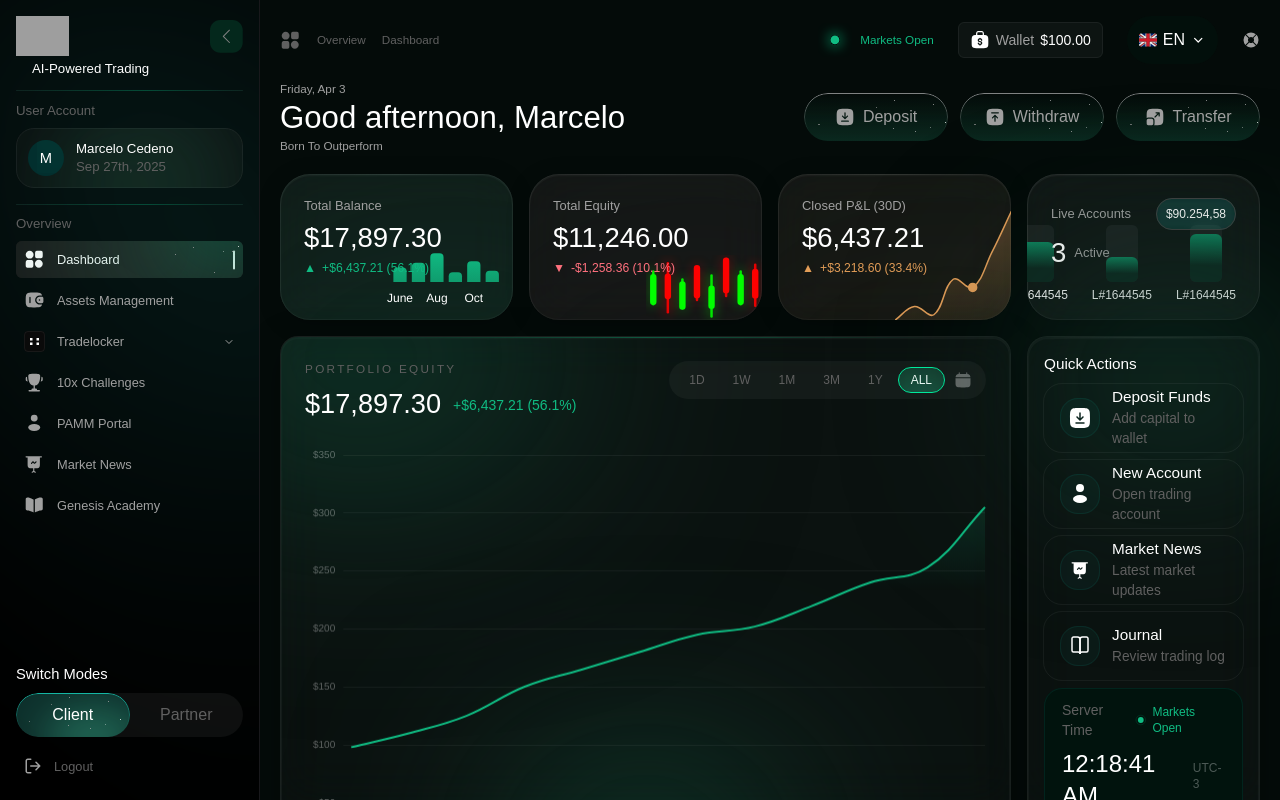
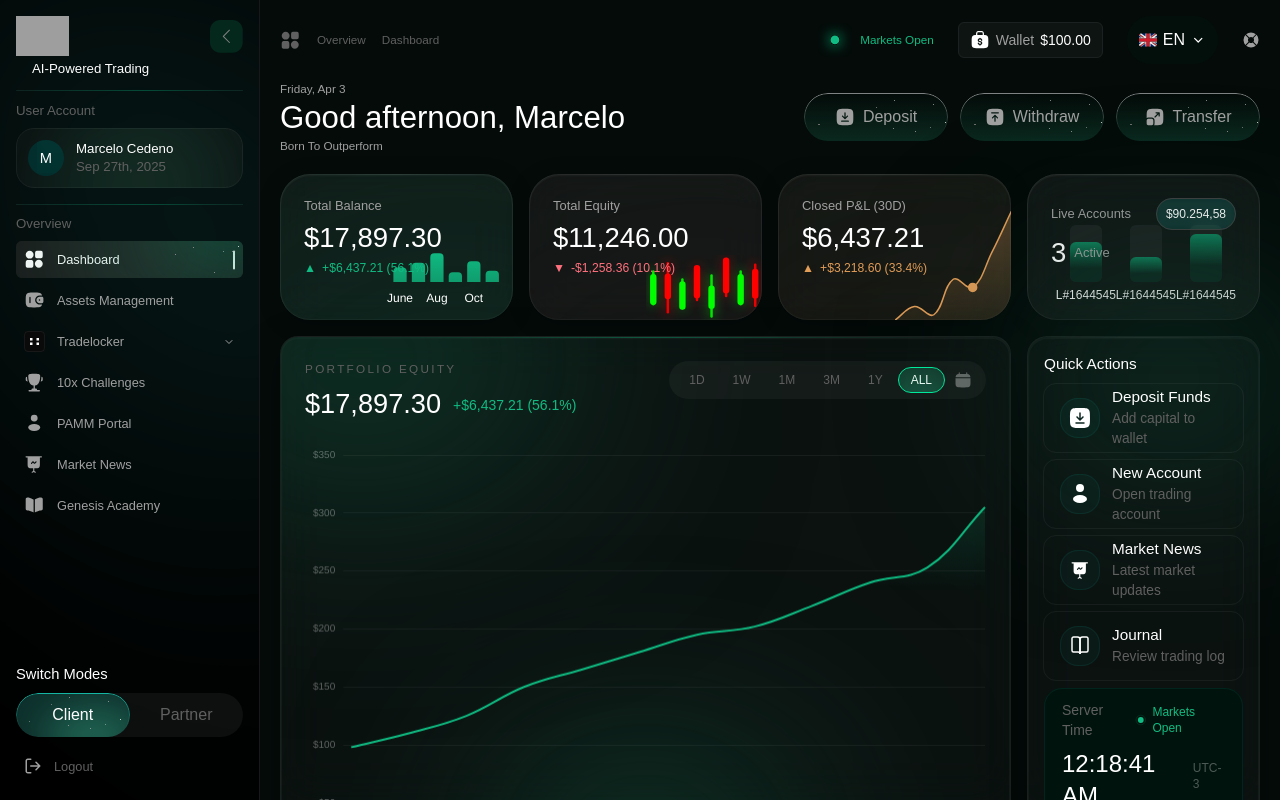
Before and after one commit to Mdx2025/GenesisFxDashboardMDX, a React (Vite) app: page / in a window 1280 px wide. Built offline with nearby package versions, Linux system fonts and the light colour scheme; grey boxes are pictures that could not be loaded; a web font is replaced by a local one.

Commit message:
fix: ActionItems rounded-md + LiveAccounts bar spacing without overlap

```diff
--- a/src/components/dashboard/LiveAccountsCard.tsx
+++ b/src/components/dashboard/LiveAccountsCard.tsx
@@ -31,7 +31,7 @@ export function LiveAccountsCard({
           <span className="text-card-label text-gfx-neutral-500">Active</span>
         </div>
       </div>
-      <div className="absolute bottom-0 right-0 h-[65%] flex gap-6 px-6 pb-4">
+      <div className="absolute bottom-0 right-0 h-[65%] flex justify-between px-6 pb-4">
         {accounts.map((acc, i) => {
           const align = i === 0 ? 'text-right' : i === accounts.length - 1 ? 'text-left' : 'text-center'
           return (
@@ -45,7 +45,7 @@ export function LiveAccountsCard({
                   }}
                 />
               </div>
-              <span className={`text-[0.75rem] text-white ${align}`}>{acc.label}</span>
+              <span className={`text-[0.75rem] text-white whitespace-nowrap ${align}`}>{acc.label}</span>
             </div>
           )
         })}
--- a/src/components/ui/ActionItem.tsx
+++ b/src/components/ui/ActionItem.tsx
@@ -8,7 +8,7 @@ interface ActionItemProps {
 
 export function ActionItem({ title, subtitle, icon }: ActionItemProps) {
   return (
-    <button className="w-full h-16 xl:h-[68px] 2xl:h-24 rounded-lg outline outline-[1.25px] outline-white/5 flex items-center gap-3 2xl:gap-4 px-4 2xl:px-5 bg-transparent hover:bg-white/[0.02] transition-colors text-left cursor-pointer">
+    <button className="w-full h-16 xl:h-[68px] 2xl:h-24 rounded-md outline outline-[1.25px] outline-white/5 flex items-center gap-3 2xl:gap-4 px-4 2xl:px-5 bg-transparent hover:bg-white/[0.02] transition-colors text-left cursor-pointer">
       <div className="size-10 2xl:size-14 bg-teal-500/5 rounded-lg outline outline-[1.25px] outline-offset-[-1.25px] outline-teal-500/10 flex items-center justify-center shrink-0">
         {icon}
       </div>
```
Also changed, not shown: 6 other files (tests, documents, lock files or other folders).
